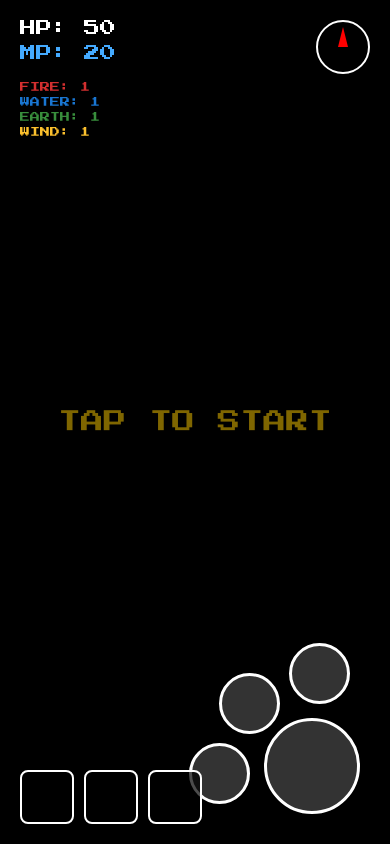
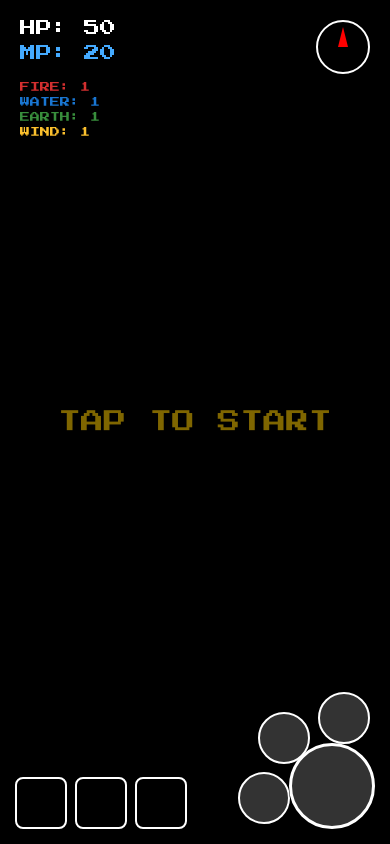
Before and after one commit to websimapi/websim-quest-64-web-edition, a plain HTML site: page index.html in a window 390 px wide. Drawn offline with nearby package versions, Linux system fonts and the light colour scheme.

Commit message:
v47: Letw move our spell ui to better hug the right of the screen so our toolbelt has more space and they dont o erlap espceificallt on mobile

```diff
--- a/index.html
+++ b/index.html
@@ -10,17 +10,17 @@
         /* Toolbelt Styles */
         #toolbelt-container {
             position: absolute;
-            bottom: 20px;
-            left: 20px;
+            bottom: 15px;
+            left: 15px;
             display: flex;
-            gap: 10px;
+            gap: 8px;
             pointer-events: auto;
             z-index: 50;
         }
 
         .toolbelt-slot {
-            width: 50px;
-            height: 50px;
+            width: 48px;
+            height: 48px;
             border: 2px solid white;
             background: rgba(0,0,0,0.7);
             border-radius: 8px;
@@ -179,24 +179,24 @@
         /* Spell Controls (New) */
         #spell-controls {
             position: absolute;
-            bottom: 30px;
-            right: 30px;
-            width: 200px;
-            height: 200px;
+            bottom: 15px;
+            right: 15px;
+            width: 150px;
+            height: 150px;
             pointer-events: none;
         }
 
         .spell-btn {
             position: absolute;
             border-radius: 50%;
-            border: 3px solid white;
+            border: 2px solid white;
             color: white;
             display: flex;
             align-items: center;
             justify-content: center;
             font-size: 10px;
             cursor: pointer;
-            box-shadow: 0 4px 0 #000;
+            box-shadow: 0 3px 0 #000;
             pointer-events: auto;
             font-weight: bold;
             text-shadow: 1px 1px 0 #000;
@@ -204,26 +204,27 @@
             background: #333;
         }
         .spell-btn:active {
-            transform: translateY(4px);
+            transform: translateY(3px);
             box-shadow: 0 0 0 #000;
         }
         .spell-btn.main {
-            width: 90px;
-            height: 90px;
+            width: 80px;
+            height: 80px;
             bottom: 0;
             right: 0;
-            font-size: 16px;
+            font-size: 14px;
             z-index: 10;
+            border-width: 3px;
         }
         .spell-btn.sub {
-            width: 55px;
-            height: 55px;
-            font-size: 10px;
+            width: 48px;
+            height: 48px;
+            font-size: 9px;
             z-index: 5;
         }
-        #spell-sub-1 { bottom: 10px; right: 110px; }
-        #spell-sub-2 { bottom: 80px; right: 80px; }
-        #spell-sub-3 { bottom: 110px; right: 10px; }
+        #spell-sub-1 { bottom: 5px; right: 85px; }
+        #spell-sub-2 { bottom: 65px; right: 65px; }
+        #spell-sub-3 { bottom: 85px; right: 5px; }
 
         /* Legacy Classes for Level Up Menu */
         .element-btn {
```
